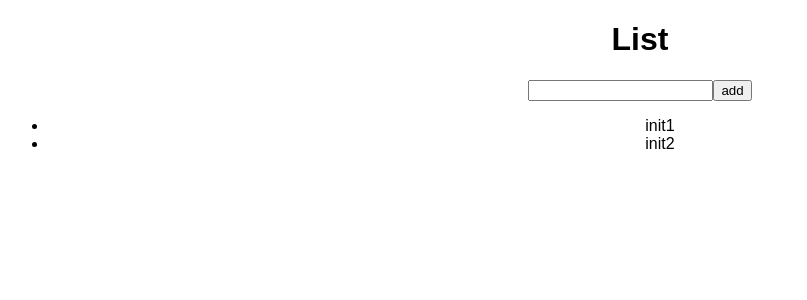
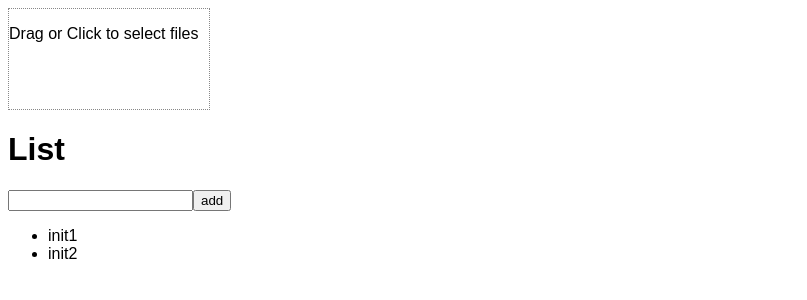
Before and after one commit to KiichiroNakamura/useContext-list, a React (Create React App) app: page / in a window 1280 px wide. Shown: the top 300 px of the page, without its empty margins (0-807 px from the left). Built offline with nearby package versions, Linux system fonts and the light colour scheme.

Commit message:
202109271603 改修前

```diff
--- a/src/App.js
+++ b/src/App.js
@@ -5,6 +5,7 @@ import { Third } from "./components/Third";
 import { TextProvider } from "./providers/TextProvider";
 import { ListProvider } from "./providers/ListProvider";
 import "./styles.css";
+import { Dropzone } from "./components/Dropzone";
 
 export default function App() {
   return (
@@ -15,6 +16,7 @@ export default function App() {
       {/*      <Third /> */}
       {/*    </TextProvider> */}
       <ListProvider>
+        <Dropzone />
         <FirstList />
       </ListProvider>
     </div>
--- /dev/null
+++ b/src/components/Dropzone.jsx
@@ -0,0 +1,60 @@
+import { useCallback, useState } from "react";
+import { useDropzone } from "react-dropzone";
+// import { MoviePlayer } from "./MoviePlayer.jsx";
+//import { MoviePlayer2 } from "./MoviePlayer2";
+import styled from "styled-components";
+
+const style = {
+  width: 200,
+  height: 100,
+  border: "1px dotted #888",
+  margin: 0
+};
+export const Dropzone = () => {
+  const [fileList, setFileList] = useState([]);
+  const [videoUrl, setVideoUrl] = useState(null);
+  const onDrop = useCallback((acceptedFiles) => {
+    // Do something with the files
+    console.log("acceptedFiles:", acceptedFiles);
+    const newList = acceptedFiles;
+    console.log(newList);
+    setFileList(newList);
+    console.log(fileList);
+  });
+  const onClickPlay = (files) => {
+    console.log(files[0]);
+    // onDropAccepted: (files) => {
+    console.log(files);
+    const url = (window.URL || window.webkitURL).createObjectURL(files[0]);
+    alert(url);
+    setVideoUrl(url);
+    // };
+  };
+  const { getRootProps, getInputProps, isDragActive } = useDropzone({ onDrop });
+  return (
+    <div>
+      <div {...getRootProps()} style={style}>
+        <input {...getInputProps()} />
+        {isDragActive ? (
+          <p>Drop the files here ...</p>
+        ) : (
+          <p>Drag or Click to select files</p>
+        )}
+      </div>
+      <Sdiv>
+        <ul>
+          {fileList.map((file) => (
+            <li key={file.name}>
+              {file.name}
+              <button onClick={() => onClickPlay(fileList)}>aaa</button>
+            </li>
+          ))}
+        </ul>
+      </Sdiv>
+      {/* <MoviePlayer2 url={videoUrl} /> */}
+    </div>
+  );
+};
+const Sdiv = styled.div({
+  backgroundColor: "#dddddd"
+});
--- a/src/styles.css
+++ b/src/styles.css
@@ -1,4 +1,4 @@
 .App {
   font-family: sans-serif;
-  text-align: center;
+  text-align: left;
 }
```
Also changed, not shown: package.json (+13 -3 lines).
